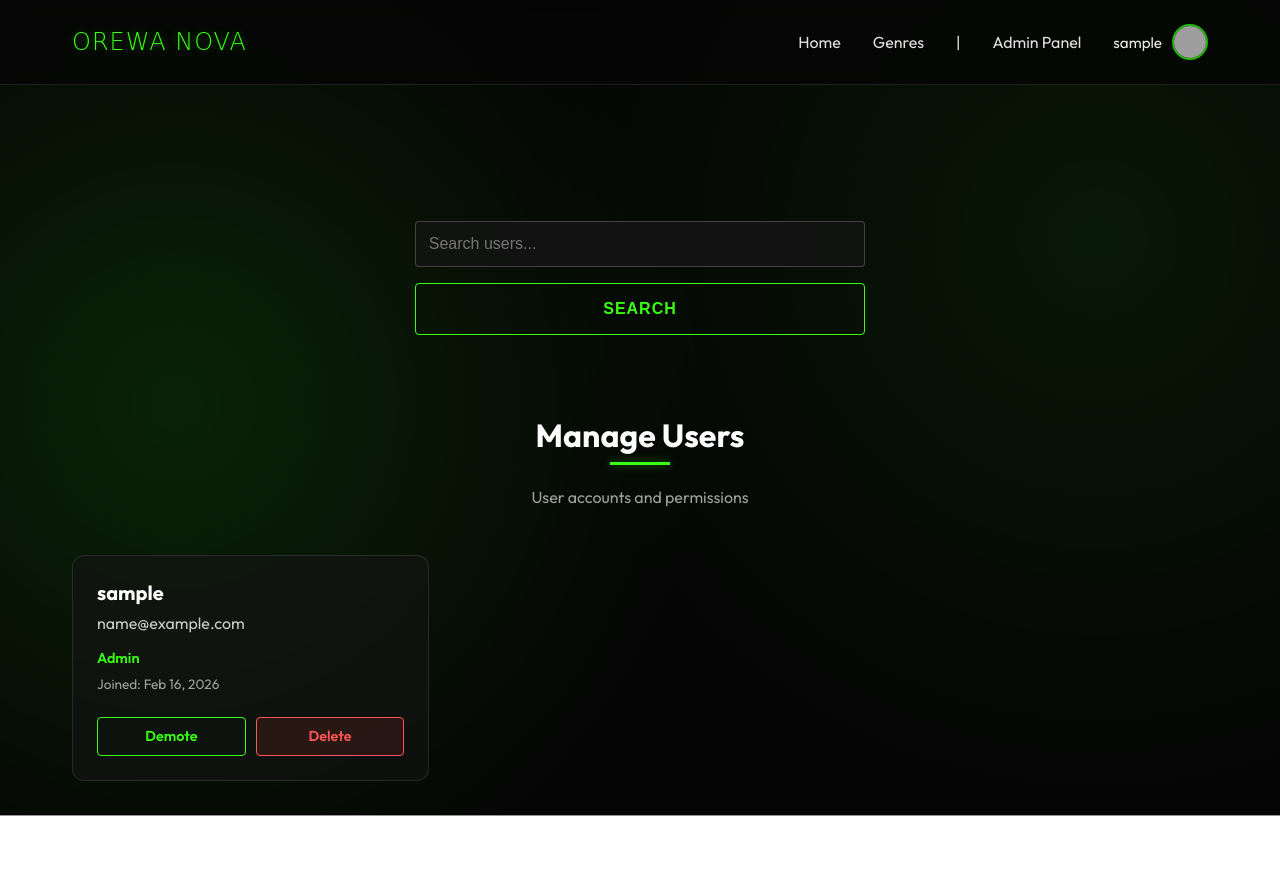
After one commit to Arshath-AD/Anime-review-webapp-orewanova, a Django app: page /admin-panel/users/ in a window 1280 px wide. The commit adds this page. Run offline with Django 5.2, Linux system fonts and the light colour scheme; the visitor is signed in with stand-in values (Sample User, id 1); data comes from the database, SQL or seed files in the repository; grey boxes are pictures that could not be loaded.

Commit message:
added users CRUD

```diff
--- a/myapp/static/myapp/css/style.css
+++ b/myapp/static/myapp/css/style.css
@@ -1927,3 +1927,48 @@ input[type="file"]::file-selector-button:hover {
 .search-dropdown::-webkit-scrollbar-thumb:hover {
     background: var(--primary-color);
 }
+
+/* === Manage Users Page === */
+.user-role {
+    font-size: 0.9rem;
+    font-weight: 600;
+    margin: 0.5rem 0;
+}
+
+.user-role.admin {
+    color: var(--primary-color);
+}
+
+.user-role.regular {
+    color: var(--text-muted);
+}
+
+.user-joined {
+    font-size: 0.85rem;
+    color: var(--text-muted);
+    margin-bottom: 1.5rem;
+}
+
+.user-actions {
+    display: flex;
+    gap: 10px;
+    margin-top: auto;
+}
+
+.user-actions .btn {
+    flex: 1;
+    text-align: center;
+    font-size: 0.9rem;
+    padding: 0.6rem;
+}
+
+.empty-state {
+    grid-column: 1 / -1;
+    text-align: center;
+    padding: 4rem;
+    color: var(--text-muted);
+    font-style: italic;
+    background: rgba(255, 255, 255, 0.02);
+    border-radius: 12px;
+    border: 1px dashed rgba(255, 255, 255, 0.1);
+}
--- /dev/null
+++ b/myapp/templates/myapp/admin/manage_users.html
@@ -0,0 +1,56 @@
+{% extends "myapp/base.html" %}
+
+{% block content %}
+<div class="container fade-in page-spacer">
+
+    <form method="get" class="search-wrapper" style="margin-bottom: 3rem;">
+        <input type="text" name="q" placeholder="Search users..." value="{{ query }}">
+        <button type="submit" class="btn">Search</button>
+    </form>
+
+
+    <div class="admin-header text-center mb-5">
+        <h1 class="section-title">Manage Users</h1>
+        <p style="color: var(--text-muted);">User accounts and permissions</p>
+    </div>
+
+    <div class="card-grid">
+        {% for user in users %}
+        <div class="card">
+            <div class="card-content" style="display: flex; flex-direction: column; height: 100%;">
+                <h3 class="card-title">{{ user.username }}</h3>
+                <p style="color: #ccc; margin-bottom: 0.5rem;">{{ user.email }}</p>
+
+                <p class="user-role {% if user.is_staff %}admin{% else %}regular{% endif %}">
+                    {% if user.is_staff %}
+                    Admin
+                    {% else %}
+                    Regular User
+                    {% endif %}
+                </p>
+
+                <p class="user-joined">
+                    Joined: {{ user.date_joined|date:"M d, Y" }}
+                </p>
+
+                <div class="user-actions">
+                    <a href="{% url 'toggle_admin' user.id %}" class="btn">
+                        {% if user.is_staff %}Demote{% else %}Promote{% endif %}
+                    </a>
+
+                    <a href="{% url 'delete_user' user.id %}" class="btn btn-danger"
+                        onclick="return confirm('Are you sure you want to delete this user?');">
+                        Delete
+                    </a>
+                </div>
+            </div>
+        </div>
+        {% empty %}
+        <div class="empty-state">
+            No users found matching your search.
+        </div>
+        {% endfor %}
+    </div>
+
+</div>
+{% endblock %}
--- a/myapp/templates/myapp/base.html
+++ b/myapp/templates/myapp/base.html
@@ -10,7 +10,7 @@
     <link rel="stylesheet" href="https://cdn.jsdelivr.net/npm/@glidejs/glide/dist/css/glide.core.min.css">
     <link rel="stylesheet" href="https://cdn.jsdelivr.net/npm/@glidejs/glide/dist/css/glide.theme.min.css">
 
-    <link rel="stylesheet" href="{% static 'myapp/css/style.css' %}?v=5.4">
+    <link rel="stylesheet" href="{% static 'myapp/css/style.css' %}?v=5.5">
 
 
 
--- a/myapp/urls.py
+++ b/myapp/urls.py
@@ -24,5 +24,8 @@ urlpatterns = [
     path("admin-panel/anime/edit/<str:anime_id>/", views.edit_anime, name="edit_anime"),
     path("admin-panel/anime/delete/<str:anime_id>/", views.delete_anime, name="delete_anime"),
     path("admin-panel/manage_content/", views.manage_content, name="manage_content"),
+    path("admin-panel/users/", views.manage_users, name="manage_users"),
+    path("admin-panel/users/toggle/<int:user_id>/", views.toggle_admin, name="toggle_admin"),
+    path("admin-panel/users/delete/<int:user_id>/", views.delete_user, name="delete_user"),
 
 ]
--- a/myapp/views.py
+++ b/myapp/views.py
@@ -1,6 +1,7 @@
 import os
 from django.conf import settings
 from django.shortcuts import render, redirect
+from django.shortcuts import get_object_or_404
 from django.contrib.auth.forms import UserCreationForm
 from bson import ObjectId
 from .mongo import anime_collection, genre_collection, activity_collection, admin_activity_collection, ratings_collection, comments_collection
@@ -295,6 +296,56 @@ def delete_anime(request, anime_id):
     })
 
     return redirect("admin_anime_list")
+
+@staff_member_required
+def manage_users(request):
+    query = request.GET.get("q", "")
+
+    users = User.objects.all().order_by("-date_joined")
+
+    if query:
+        users = users.filter(
+            username__icontains=query
+        ) | users.filter(
+            email__icontains=query
+        )
+
+    return render(request, "myapp/admin/manage_users.html", {
+        "users": users,
+        "query": query
+    })
+
+
+@staff_member_required
+def toggle_admin(request, user_id):
+    user = get_object_or_404(User, id=user_id)
+
+    if user == request.user:
+        messages.error(request, "You cannot modify your own admin status.")
+        return redirect("manage_users")
+
+    user.is_staff = not user.is_staff
+    user.save()
+
+    messages.success(request, f"{user.username} admin status updated.")
+    return redirect("manage_users")
+
+
+@staff_member_required
+def delete_user(request, user_id):
+    user = get_object_or_404(User, id=user_id)
+
+    if user == request.user:
+        messages.error(request, "You cannot delete yourself.")
+        return redirect("manage_users")
+
+    if user.is_superuser:
+        messages.error(request, "You cannot delete a superuser.")
+        return redirect("manage_users")
+
+    user.delete()
+    messages.success(request, "User deleted successfully.")
+    return redirect("manage_users")
 
 
 #auth & authentication
```
Also changed, not shown: myapp/templates/myapp/admin/dashboard.html (+12 -0 lines).
